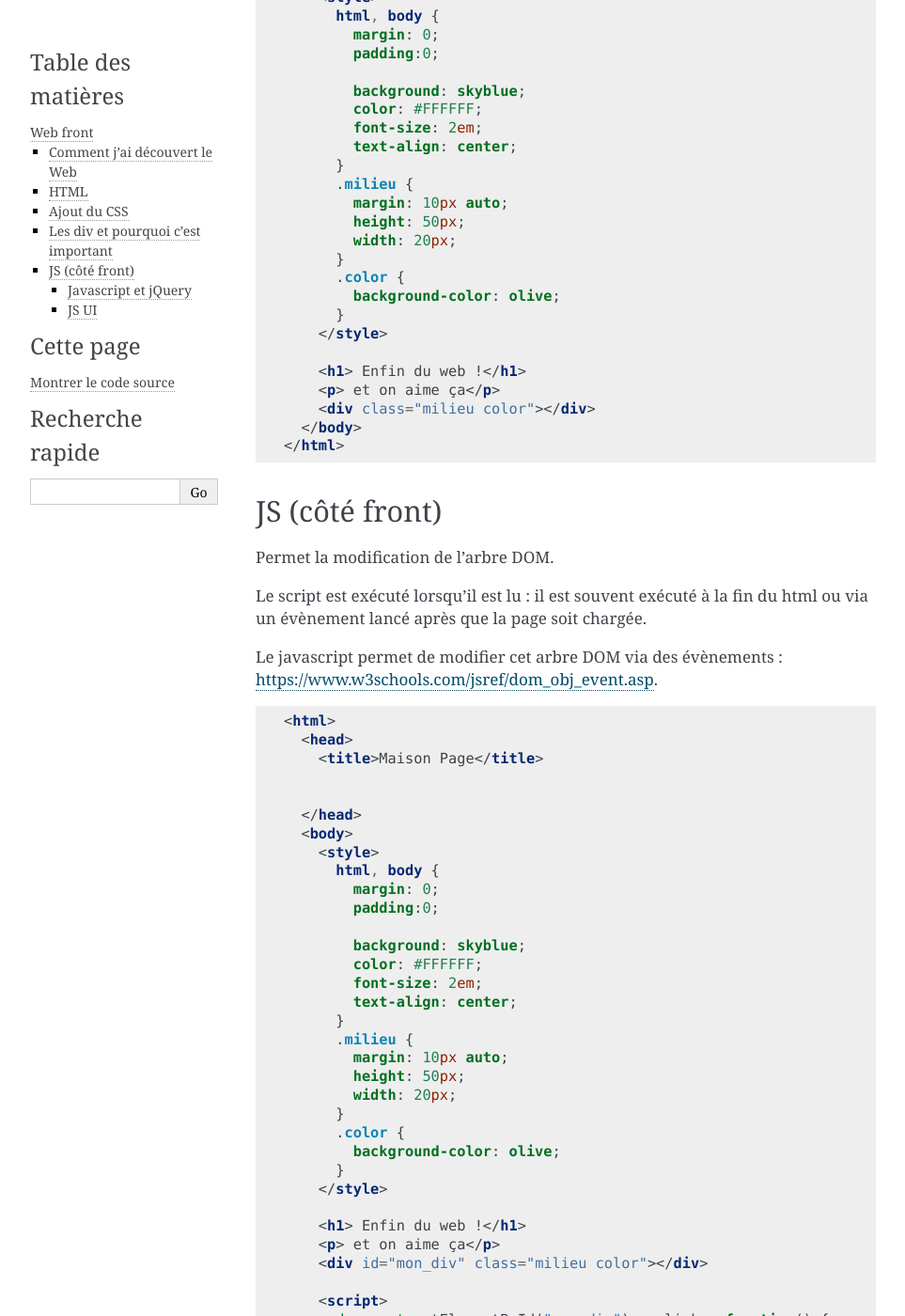
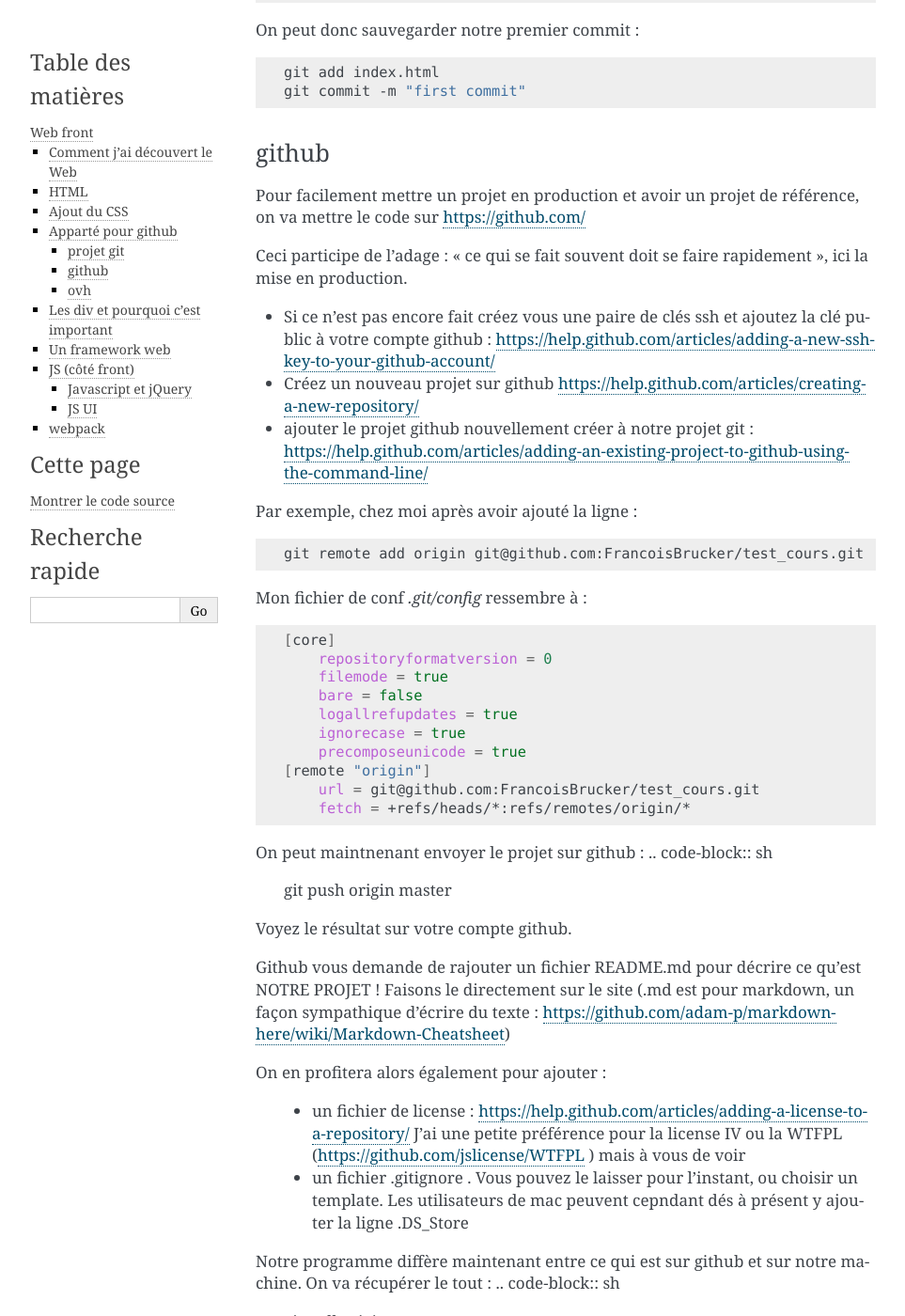
Before and after one commit to FrancoisBrucker/web_serveur, a Sphinx documentation site: the page built from source/cours_1_1_web_front.rst, in a window 1280 px wide and 1400 px high, scrolled down 2981 px. Shown: the whole window at 94% size, without its empty margins (148-1111 px from the left). Built offline with Sphinx 7.4.7, drawn with Linux system fonts in a browser that asks for light colours; some of the changed text lies outside the part shown.

Commit message:
update with git

```diff
--- a/source/cours_1_1_web_front.rst
+++ b/source/cours_1_1_web_front.rst
@@ -19,7 +19,6 @@ Comment j'ai découvert le Web
     * stockage et accès à des données côté serveur (api rest, crud) ou client (cookies)
 
 * communication entre front et back par le protocole http ou https.
-
 
 
 
@@ -100,6 +99,142 @@ Pour la couleur, on la gère en hexadécimal RGB sur 32bits 8 par channel.
 * Pour un aperçu des couleurs : https://color.adobe.com/fr/.
 * Pour les couleurs en hexadécimal pour faire du développement web : https://www.w3schools.com/colors/colors_names.asp.
 
+Apparté pour github
+===================
+
+On a un premier site qui fonctionne. Il n'a qu'un fichier mais il marche. On peut donc créer un repository git, puis crer un repository central sur github. Ceci nous permettra de facilement partager le code et de mettre en production très facilement (c'est devops de partout).
+
+projet git
+----------
+
+On commence par se placer à la racine du site avec votre terminal/powershell, puis :
+
+ .. code-block:: sh
+
+    git init
+
+
+On peut voir l'état dans le quel est notre projet :
+
+.. code-block:: sh
+
+   git status
+
+
+qui devrait rendre :
+
+.. code-block:: sh
+
+    On branch master
+
+    No commits yet
+
+    Untracked files:
+    (use "git add <file>..." to include in what will be committed)
+
+    index.html
+
+    nothing added to commit but untracked files present (use "git add" to track)
+
+
+On peut donc sauvegarder notre premier commit :
+
+.. code-block:: sh
+
+    git add index.html
+    git commit -m "first commit"
+
+github
+------
+
+Pour facilement mettre un projet en production et avoir un projet de référence, on va mettre le code sur https://github.com/
+
+Ceci participe de l'adage : "ce qui se fait souvent doit se faire rapidement", ici la mise en production.
+
+* Si ce n'est pas encore fait créez vous une paire de clés ssh et ajoutez la clé public à votre compte github : https://help.github.com/articles/adding-a-new-ssh-key-to-your-github-account/
+* Créez un nouveau projet sur github https://help.github.com/articles/creating-a-new-repository/
+* ajouter le projet github nouvellement créer à notre projet git :  https://help.github.com/articles/adding-an-existing-project-to-github-using-the-command-line/
+
+Par exemple, chez moi après avoir ajouté la ligne :
+
+.. code-block:: sh
+
+    git remote add origin git@github.com:FrancoisBrucker/test_cours.git
+
+Mon fichier de conf `.git/config`  ressembre à :
+
+.. code-block:: sh
+
+  [core]
+      repositoryformatversion = 0
+      filemode = true
+      bare = false
+      logallrefupdates = true
+      ignorecase = true
+      precomposeunicode = true
+  [remote "origin"]
+      url = git@github.com:FrancoisBrucker/test_cours.git
+      fetch = +refs/heads/*:refs/remotes/origin/*
+
+
+On peut maintnenant envoyer le projet sur github :
+.. code-block:: sh
+
+  git push origin master
+
+
+Voyez le résultat sur votre compte github.
+
+Github vous demande de rajouter un fichier README.md pour décrire ce qu'est NOTRE PROJET ! Faisons le directement sur le site (.md est pour markdown, un façon sympathique d'écrire du texte : https://github.com/adam-p/markdown-here/wiki/Markdown-Cheatsheet)
+
+On en profitera alors également pour ajouter :
+
+    * un fichier de license :  https://help.github.com/articles/adding-a-license-to-a-repository/ J'ai une petite préférence pour la license IV ou la WTFPL (https://github.com/jslicense/WTFPL ) mais à vous de voir
+    * un fichier .gitignore . Vous pouvez le laisser pour l'instant, ou choisir un template. Les utilisateurs de mac peuvent cepndant dés à présent y ajouter la ligne .DS_Store
+
+
+Notre programme diffère maintenant entre ce qui est sur github et sur notre machine. On va récupérer le tout :
+.. code-block:: sh
+
+  git pull origin master
+
+
+.. note::  ?? comment conaitre les différences entre les 2 ??
+
+
+ovh
+---
+
+La dernière pointe du triangle va être de mettre NOTRE PROJET ! sur le server ovh.
+
+On commence par se connecter sur le serveur ovh  :
+
+.. code-block:: sh
+
+    ssh raifort@ovh1.ec-m.fr
+
+
+Puis on va cloner le projet de github sur notre page web.
+
+.. code-block:: sh
+
+    cd www
+    git clone https://github.com/FrancoisBrucker/test_cours
+
+
+Comme vous pouvez le remarquer dans le fichier de config, l'origin est placée directement.
+
+Tout est maintenant visible à l'adresse : http://raifort.ovh1.ec-m.fr/test_cours/
+
+Lorsque l'on voudra mettre à jour le site, il suffira de faire un :
+
+.. code-block:: sh
+
+  git pull origin master
+
+Ou de créer un script que le fera de façon automatique, sans même avoir à se logger sur la machine distante.
+
+
 
 Les div et pourquoi c'est important
 ===================================
@@ -157,6 +292,13 @@ Attention cependant :
       <div class="milieu color"></div>
     </body>
   </html>
+
+Un framework web
+================
+
+Faire du javascript à la mimine, c'est rigolo deux minutes mais vite ça devient pénible. Dans la plupart des cas on utilisera des frameworks pour s'éviter de maintenir trop de css (comme bottstrap, ou bulma que l'on utilisera ici). Si l'on est vraiment obligé de faire beaucoup de css,
+
+
 
 JS (côté front)
 ===============
@@ -332,3 +474,14 @@ Pour fabriquer des UI, JS est un bon outil, muni des bons frameworks.
  Le très connu et reconnu https://reactjs.org, ou encore https://vuejs.org
 
 Orienté jeu/2D : Pixijs (http://www.pixijs.com)
+
+
+webpack
+=======
+
+https://webpack.js.org
+
+Un compilateur de javascript, css, html, et fichiers statiques.
+
+
+.. note:: C'est bon, mangez-en !
```
Also changed, not shown: source/outils.rst (+16 -2 lines).
